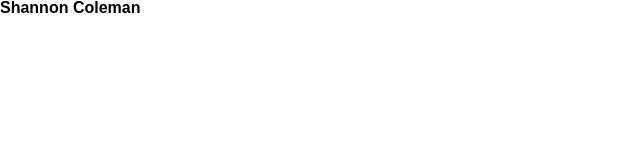
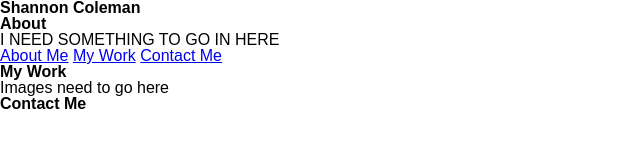
Before and after one commit to ShanColeman16/Shannon-Portfolio, a plain HTML site: page index.html in a window 1280 px wide. Shown: the whole page, without its empty margins (0-640 px from the left). Drawn offline with Linux system fonts and the light colour scheme.

Commit message:
added sections

```diff
--- a/index.html
+++ b/index.html
@@ -1,5 +1,6 @@
 <!DOCTYPE html>
 <html lang="en">
+
 <head>
   <meta charset="UTF-8">
   <meta http-equiv="X-UA-Compatible" content="IE=edge">
@@ -7,11 +8,32 @@
   <title>About Shannon</title>
   <link rel="stylesheet" href="./assets/css/reset.css">
 </head>
+
 <body>
   <header>
-  <h1>Shannon Coleman</h1>
-</header>
-<main></main>
-<footer></footer>
+    <h1> <strong>Shannon Coleman</strong></h1>
+  </header>
+  <main>
+    <h2> <strong>About</strong></h2>
+    <section id="about"></section>
+    <p>I NEED SOMETHING TO GO IN HERE</p>
+
+    <section>
+      <a href="#about">About Me</a>
+      <a href="#my work">My Work</a>
+      <a href="#about">Contact Me</a>
+    </section>
+
+    <section>
+      <h2> <strong>My Work</strong></h2>
+      <section id="my work"></section>
+      <p>Images need to go here</p>
+
+  </main>
+  <footer>
+    <h2> <strong>Contact Me</strong></h2>
+    <section id="contact me"></section>
+  </footer>
 </body>
+
 </html>
```
